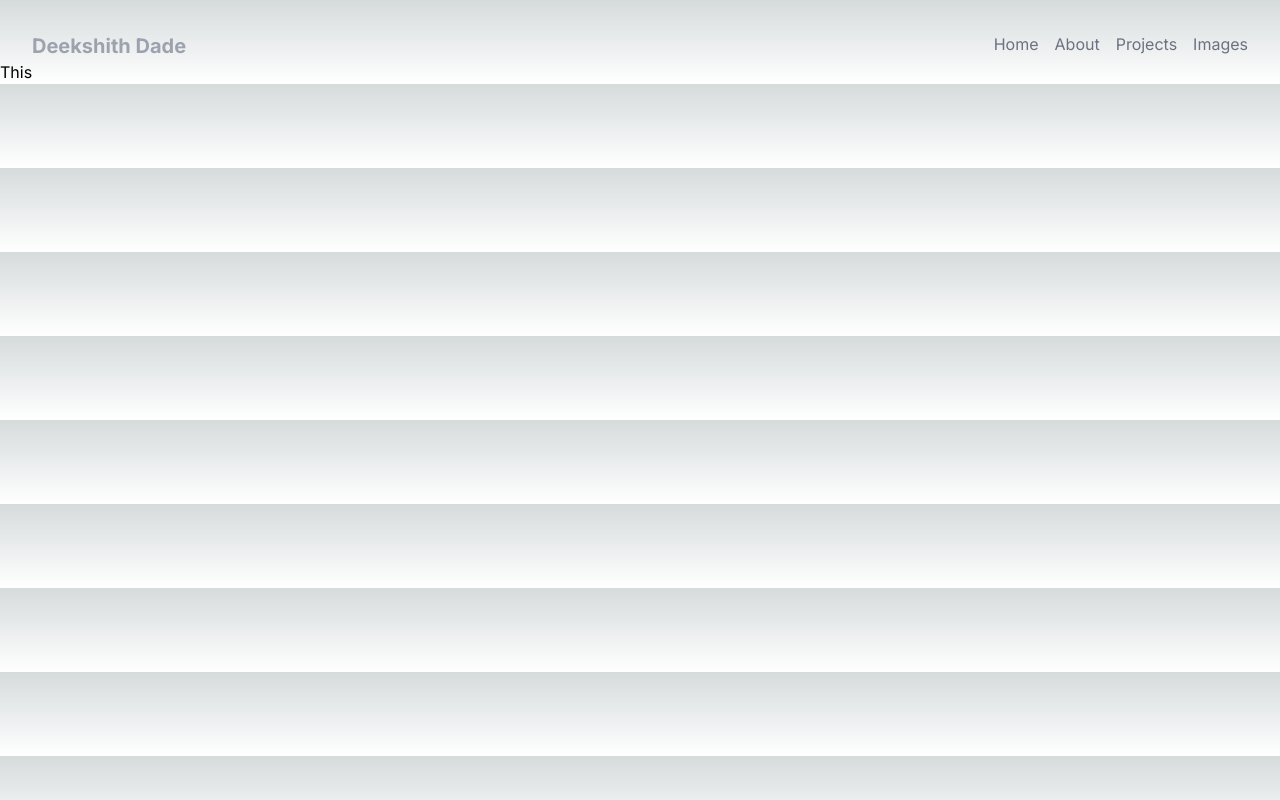
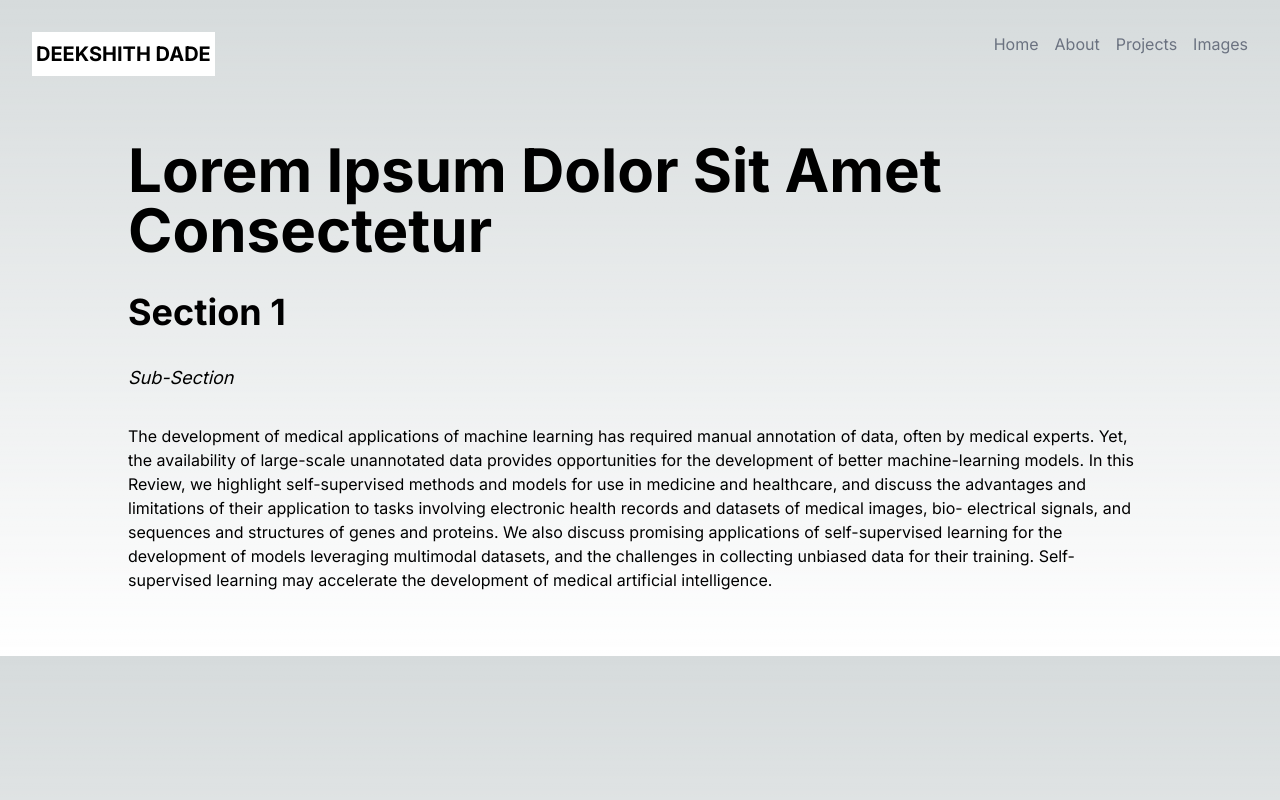
Before and after one commit to Deekshith-Dade/Deekshith-Dade.github.io, a Next.js app: page /projects/dolor-tes in a window 1280 px wide. Built offline with nearby package versions, Linux system fonts and the light colour scheme.

Commit message:
changes to individual project section ui skeleton and hobby

```diff
--- a/next.config.mjs
+++ b/next.config.mjs
@@ -1,7 +1,7 @@
 /** @type {import('next').NextConfig} */
 const nextConfig = {
     output: "export",
-    // images : {unoptimized: true},
+    images : {unoptimized: true},
 };
 
 export default nextConfig;
--- /dev/null
+++ b/src/app/about/page.js
@@ -0,0 +1,18 @@
+import Navbar from '@/components/Navbar'
+import React from 'react'
+
+function Page() {
+  return (
+    <>
+    <Navbar />
+    <div>
+        Skills
+        Work Experience
+        Education History
+
+    </div>
+    </>
+  )
+}
+
+export default Page
--- a/src/app/images/page.js
+++ b/src/app/images/page.js
@@ -14,6 +14,7 @@ import lgZoom from 'lightgallery/plugins/zoom';
 import 'lightgallery/css/lg-zoom.css';
 
 import { useRef } from 'react';
+import Navbar from '@/components/Navbar';
 
 function page() {
 
@@ -43,10 +44,10 @@ function page() {
 
   return (
     <>
-    {/* Lightbox that opens on image clicks */}
+    <Navbar />
     <Masonry
     breakpointCols={breakpointColumnsObj}
-    className="my-masonry-grid"
+    className="my-masonry-grid mt-10"
     columnClassName="my-masonry-grid_column">
       {images.map((image) => (
         <Image
--- a/src/app/page.js
+++ b/src/app/page.js
@@ -2,6 +2,7 @@ import Image from "next/image";
 import Navbar from "../components/Navbar";
 import Center from "@/components/Center";
 import Projects from "@/components/Projects";
+import HobbyHighlights from "@/components/HobbyHighlights";
 
 export default function Home() {
   return (
@@ -10,6 +11,8 @@ export default function Home() {
       <Center />
       <hr className="border-t-[2px] border-r-green p-4"></hr>
       <Projects />
+      <hr className="border-t-[2px] border-r-green p-4"></hr>
+      <HobbyHighlights />
     </div>
   );
 }
--- a/src/app/projects/dolor-tes/page.js
+++ b/src/app/projects/dolor-tes/page.js
@@ -1,18 +1,41 @@
+"use client";
 import Navbar from '@/components/Navbar'
-import React from 'react'
+import React, {useEffect, useState} from 'react'
 
-function page() {
+function Page() {
+
+  const [projects, setProjects] = useState([]);
+
+  useEffect(() => {
+    // Fetch the projects data from the JSON file
+    fetch('/project.json')
+        .then(response => response.json())
+        .then(data => setProjects(data))
+        .catch(error => console.error('Error fetching projects:', error));
 
 
+}, []);
+
+  const project = projects.find(project => project.id === 'dolor-tes');
 
   return (
     <div>
         <Navbar />
-        <div>
-        <p>This</p>
-        </div>
+        {project &&
+        <div className='px-8 md:px-32 my-16 sm:px-12'>
+        <h1 className='font-bold text-5xl sm:text-6xl'>{project.title}</h1>
+        <h2 className='font-bold my-6 text-3xl  sm:text-4xl sm:my-8'>Section 1</h2>
+        <h3 className='my-6 text-lg sm:my-8 italic'>Sub-Section</h3>
+        <p className=''>The development of medical applications of machine learning has required manual annotation of data, often by medical experts.
+Yet, the availability of large-scale unannotated data provides opportunities for the development of better machine-learning
+models. In this Review, we highlight self-supervised methods and models for use in medicine and healthcare, and discuss the
+advantages and limitations of their application to tasks involving electronic health records and datasets of medical images, bio-
+electrical signals, and sequences and structures of genes and proteins. We also discuss promising applications of self-supervised
+learning for the development of models leveraging multimodal datasets, and the challenges in collecting unbiased data for their
+training. Self-supervised learning may accelerate the development of medical artificial intelligence.</p>
+        </div>}
     </div>
   )
 }
 
-export default page
+export default Page
--- a/src/app/projects/page.js
+++ b/src/app/projects/page.js
@@ -19,8 +19,8 @@ function Project() {
   return (
     <div>
         <Navbar />
-        <div className='text-4xl font-bold px-12 md:px-32 my-16'>
-            <h1 className='my-8'>All Projects</h1>
+        <div className='font-bold px-12 md:px-32 my-16'>
+            <h1 className='text-4xl my-8'>All Projects</h1>
 
             {projects.map((project, index) => (
                 <Link key={project.id} href={`/projects/${project.id}`}> <ProjectItem project={project} /> </Link>
--- /dev/null
+++ b/src/components/HobbyHighlights.jsx
@@ -0,0 +1,54 @@
+"use client";
+import React, { useEffect } from 'react'
+import Image from 'next/image';
+import { annotate, annotationGroup } from 'rough-notation'
+
+function HobbyHighlights() {
+
+    const bookDetails = {
+        "src": "https://covers.openlibrary.org/b/isbn/9781534431010-L.jpg"
+    }
+
+    const movieDetails = {
+        "title": "Alien Romulus",
+        "src": "https://i.redd.it/cd92l4whqd4d1.jpeg"
+    }
+
+    useEffect(() => {
+
+    }, [])
+
+    return (
+        <div className=''>
+            <h1 className='text-4xl font-bold mx-auto mb-4 md:my-auto md:mx-0'>Hobby Highlights</h1>
+            <div className='flex flex-col lg:flex-row lg:justify-around'>
+                <div className='m-2'>
+                    <h2 className='my-8 text-2xl mx-auto'>I am Currently Reading </h2>
+                    <Image
+                        className="m-auto"
+                        src={bookDetails.src}
+                        alt={bookDetails.title}
+                        width={230}
+                        height={300}
+                    />
+                </div>
+                <div className='m-2'>
+                    <h2 className='my-8 text-2xl'>I am constantly listening to </h2>
+                    <iframe style={{ borderRadius: "12px" }} src="https://open.spotify.com/embed/track/4qobOJfBSSVkUGM2pAJBiX?utm_source=generator" width="100%" height="352" frameBorder="0" allowfullscreen="" allow="autoplay; clipboard-write; encrypted-media; fullscreen; picture-in-picture" loading="lazy"></iframe>
+                </div>
+                <div className='m-2'>
+                    <h2 className='my-8 text-2xl'>I recently loved Watching </h2>
+                    <Image
+                        className="m-auto"
+                        src={movieDetails.src}
+                        alt={movieDetails.title}
+                        width={280}
+                        height={300}
+                    />
+                </div>
+            </div>
+        </div>
+    )
+}
+
+export default HobbyHighlights
--- a/src/components/Navbar.jsx
+++ b/src/components/Navbar.jsx
@@ -7,8 +7,10 @@ export default function Navbar() {
             <div className="flex justify-center max-w-7xl mx-auto px-4 sm:px-6 lg:px-8 md:justify-between">
 
 
-                <div className="flex text-sm font-bold text-gray-400 sm:text-xl">
-                    Deekshith Dade
+                <div className="flex text-sm bg-white px-1 py-2 font-bold text-black sm:text-xl">
+                    <Link href="/">
+                        DEEKSHITH DADE
+                    </Link>
                 </div>
 
                 <div className="hidden md:flex space-x-4 ml-10">
--- a/src/components/Projects.jsx
+++ b/src/components/Projects.jsx
@@ -21,9 +21,9 @@ function Projects() {
     const mainProject = projects[0];
 
     return (
-        <div className='text-4xl font-bold'>
+        <>
             <div className='flex flex-col justify-center md:flex-row md:justify-between'>
-                <h1 className='mx-auto mb-4 md:my-auto md:mx-0'>Current Project</h1>
+                <h1 className='font-bold text-4xl mx-auto mb-4 md:my-auto md:mx-0'>Current Project</h1>
                 <Link href="/projects" className="my-auto flex justify-center">
                     <div className='border-[0.15px] px-8 py-2 transition delay-150 duration-400 ease-in-out transform hover:scale-105 hover:bg-s-green hover:border-black '>See all
                     </div>
@@ -32,7 +32,7 @@ function Projects() {
 
             {mainProject && (<Link href={`/projects/${mainProject.id}`}> <ProjectItem project={mainProject} /> </Link>)}
 
-        </div>
+        </>
     )
 }
 
```
